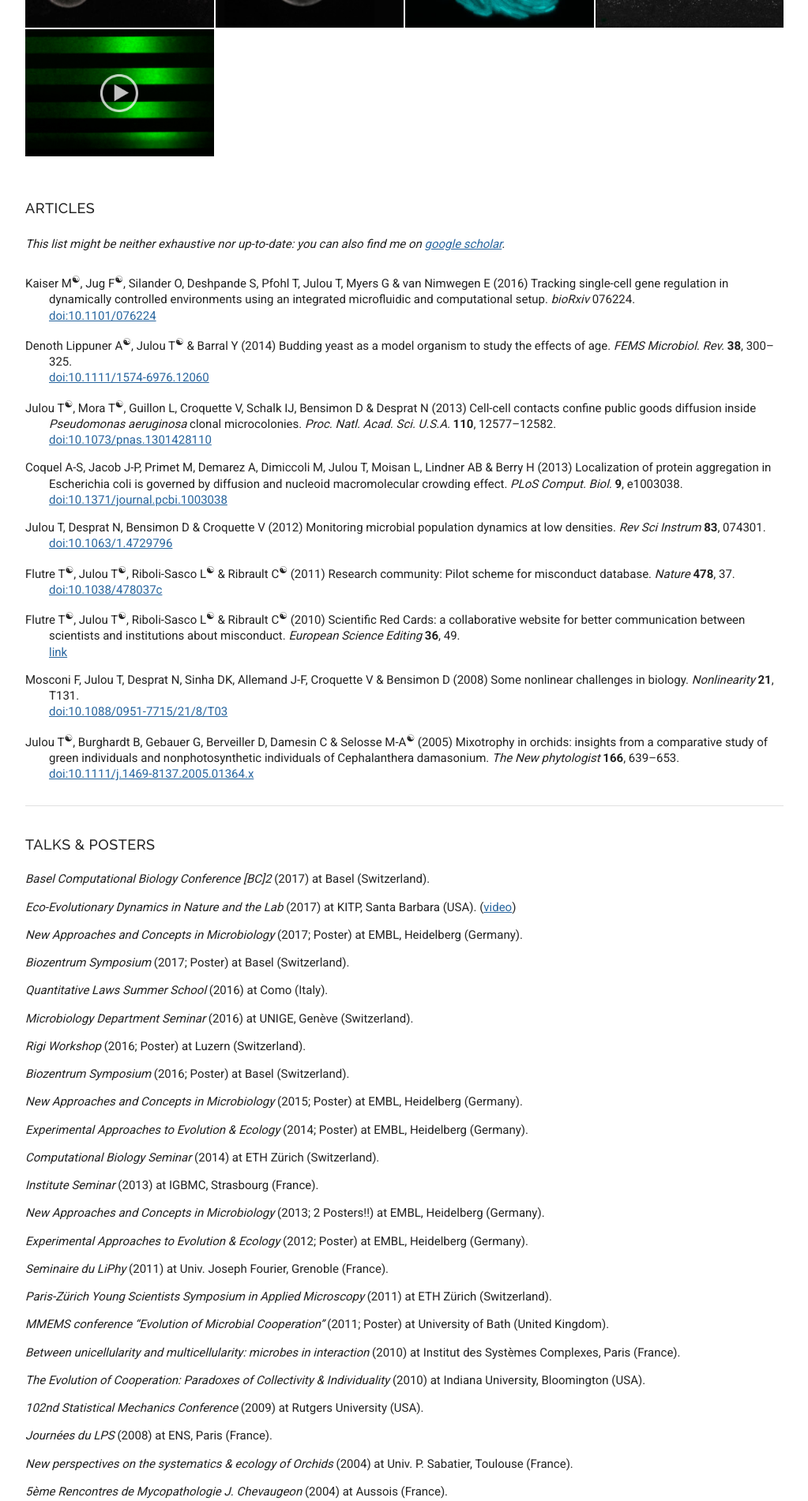
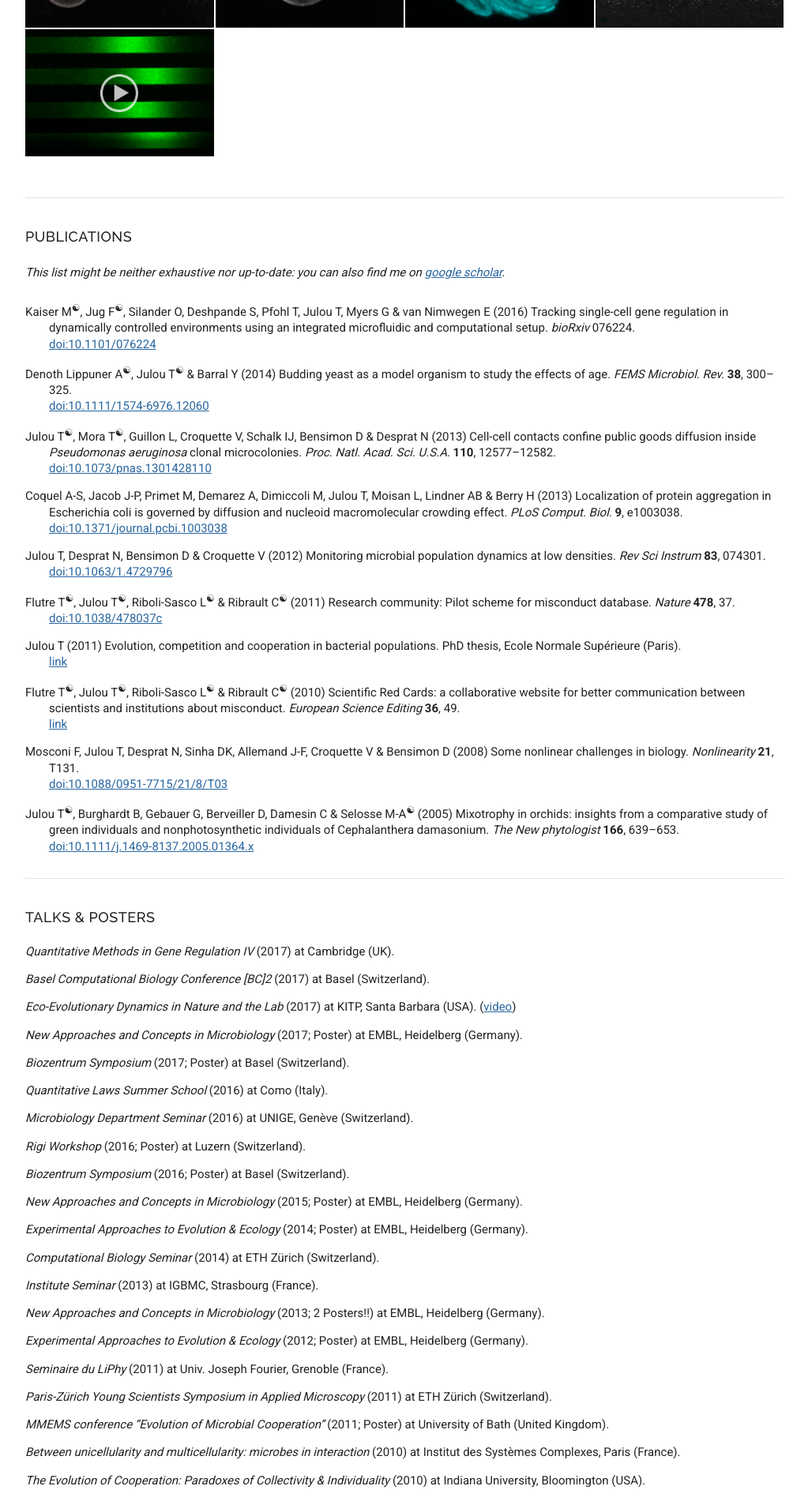
Before and after one commit to julou/julou.github.io, a Jekyll site: the page built from outputs.md, in a window 1280 px wide. Shown: the part 557-2458 px from the top of the page at 79% size, without its empty margins (128-1151 px from the left). Built offline with Jekyll 4.4.1, drawn with Linux system fonts in a browser that asks for light colours.

Commit message:
cleaned up + updated publications

```diff
--- a/_includes/bibArticles.html
+++ b/_includes/bibArticles.html
@@ -11,6 +11,8 @@
   <span class="Z3988" title="url_ver=Z39.88-2004&amp;ctx_ver=Z39.88-2004&amp;rfr_id=info%3Asid%2Fzotero.org%3A2&amp;rft_id=info%3Adoi%2F10.1063%2F1.4729796&amp;rft_id=info%3Apmid%2F22852704&amp;rft_val_fmt=info%3Aofi%2Ffmt%3Akev%3Amtx%3Ajournal&amp;rft.genre=article&amp;rft.atitle=Monitoring%20microbial%20population%20dynamics%20at%20low%20densities&amp;rft.jtitle=The%20Review%20of%20Scientific%20Instruments&amp;rft.stitle=Rev%20Sci%20Instrum&amp;rft.volume=83&amp;rft.issue=7&amp;rft.aufirst=Thomas&amp;rft.aulast=Julou&amp;rft.au=Thomas%20Julou&amp;rft.au=Nicolas%20Desprat&amp;rft.au=David%20Bensimon&amp;rft.au=Vincent%20Croquette&amp;rft.date=2012-07&amp;rft.pages=074301&amp;rft.issn=1089-7623&amp;rft.language=eng"></span>
   <div class="csl-entry" style="margin-bottom: 1em;"><span class="co-first">Flutre T</span>, <span class="co-first">Julou T</span>, <span class="co-first">Riboli-Sasco L</span> &amp; <span class="co-first">Ribrault C</span> (2011) Research community: Pilot scheme for misconduct database. <i>Nature</i> <b>478</b>, 37. <br/><a href="https://dx.doi.org/10.1038/478037c">doi:10.1038/478037c</a></div>
   <span class="Z3988" title="url_ver=Z39.88-2004&amp;ctx_ver=Z39.88-2004&amp;rfr_id=info%3Asid%2Fzotero.org%3A2&amp;rft_id=info%3Adoi%2F10.1038%2F478037c&amp;rft_id=info%3Apmid%2F21979036&amp;rft_val_fmt=info%3Aofi%2Ffmt%3Akev%3Amtx%3Ajournal&amp;rft.genre=article&amp;rft.atitle=Research%20community%3A%20Pilot%20scheme%20for%20misconduct%20database&amp;rft.jtitle=Nature&amp;rft.stitle=Nature&amp;rft.volume=478&amp;rft.issue=7367&amp;rft.aufirst=Timoth%C3%A9e&amp;rft.aulast=Flutre&amp;rft.au=Timoth%C3%A9e%20Flutre&amp;rft.au=Thomas%20Julou&amp;rft.au=Livio%20Riboli-Sasco&amp;rft.au=Claire%20Ribrault&amp;rft.date=2011-10-06&amp;rft.pages=37&amp;rft.issn=1476-4687&amp;rft.language=eng"></span>
+  <div class="csl-entry">Julou T (2011) Evolution, competition and cooperation in bacterial populations. PhD thesis, Ecole Normale Supérieure (Paris). <br/><a href="https://tel.archives-ouvertes.fr/tel-00600569/document">link</a></div>
+  <span class="Z3988" title="url_ver=Z39.88-2004&amp;ctx_ver=Z39.88-2004&amp;rfr_id=info%3Asid%2Fzotero.org%3A2&amp;rft_val_fmt=info%3Aofi%2Ffmt%3Akev%3Amtx%3Adissertation&amp;rft.title=Evolution%2C%20competition%20and%20cooperation%20in%20bacterial%20populations&amp;rft.aufirst=Thomas&amp;rft.aulast=Julou&amp;rft.au=Thomas%20Julou&amp;rft.date=2011-06-09&amp;rft.language=en"></span>
   <div class="csl-entry" style="margin-bottom: 1em;"><span class="co-first">Flutre T</span>, <span class="co-first">Julou T</span>, <span class="co-first">Riboli-Sasco L</span> &amp; <span class="co-first">Ribrault C</span> (2010) Scientific Red Cards: a collaborative website for better communication between scientists and institutions about misconduct. <i>European Science Editing</i> <b>36</b>, 49. <br/><a href="http://europeanscienceediting.eu/articles/may-2010-362/">link</a></div>
   <span class="Z3988" title="url_ver=Z39.88-2004&amp;ctx_ver=Z39.88-2004&amp;rfr_id=info%3Asid%2Fzotero.org%3A2&amp;rft_val_fmt=info%3Aofi%2Ffmt%3Akev%3Amtx%3Ajournal&amp;rft.genre=article&amp;rft.atitle=Scientific%20Red%20Cards%3A%20a%20collaborative%20website%20for%20better%20communication%20between%20scientists%20and%20institutions%20about%20misconduct&amp;rft.jtitle=European%20Science%20Editing&amp;rft.volume=36&amp;rft.issue=2&amp;rft.aufirst=T&amp;rft.aulast=Flutre&amp;rft.au=T%20Flutre&amp;rft.au=T%20Julou&amp;rft.au=L%20Riboli-Sasco&amp;rft.au=Claire%20Ribrault&amp;rft.date=2010&amp;rft.pages=49"></span>
   <div class="csl-entry" style="margin-bottom: 1em;">Mosconi F, Julou T, Desprat N, Sinha DK, Allemand J-F, Croquette V &amp; Bensimon D (2008) Some nonlinear challenges in biology. <i>Nonlinearity</i> <b>21</b>, T131. <br/><a href="https://dx.doi.org/10.1088/0951-7715/21/8/T03">doi:10.1088/0951-7715/21/8/T03</a></div>
--- a/_includes/bibPresentations.html
+++ b/_includes/bibPresentations.html
@@ -1,25 +1,26 @@
-<div class="csl-bib-body" style="line-height: 1.35; margin-left: 2em; text-indent:-2em;">
-  <div class="csl-entry" style="margin-bottom: 1em;"><i>Basel Computational Biology Conference [BC]2</i> (2017) at Basel (Switzerland).</div>
-  <div class="csl-entry" style="margin-bottom: 1em;"><i>Eco-Evolutionary Dynamics in Nature and the Lab</i> (2017) at KITP, Santa Barbara (USA). (<a href="http://online.kitp.ucsb.edu/online/ecoevo17/julou/">video</a>)</div>
-  <div class="csl-entry" style="margin-bottom: 1em;"><i>New Approaches and Concepts in Microbiology</i> (2017; Poster) at EMBL, Heidelberg (Germany).</div>
-  <div class="csl-entry" style="margin-bottom: 1em;"><i>Biozentrum Symposium</i> (2017; Poster) at Basel (Switzerland).</div>
-  <div class="csl-entry" style="margin-bottom: 1em;"><i>Quantitative Laws Summer School</i> (2016) at Como (Italy).</div>
-  <div class="csl-entry" style="margin-bottom: 1em;"><i>Microbiology Department Seminar</i> (2016) at UNIGE, Genève (Switzerland).</div>
-  <div class="csl-entry" style="margin-bottom: 1em;"><i>Rigi Workshop</i> (2016; Poster) at Luzern (Switzerland).</div>
-  <div class="csl-entry" style="margin-bottom: 1em;"><i>Biozentrum Symposium</i> (2016; Poster) at Basel (Switzerland).</div>
-  <div class="csl-entry" style="margin-bottom: 1em;"><i>New Approaches and Concepts in Microbiology</i> (2015; Poster) at EMBL, Heidelberg (Germany).</div>
-  <div class="csl-entry" style="margin-bottom: 1em;"><i>Experimental Approaches to Evolution &amp; Ecology</i> (2014; Poster) at EMBL, Heidelberg (Germany).</div>
-  <div class="csl-entry" style="margin-bottom: 1em;"><i>Computational Biology Seminar</i> (2014) at ETH Zürich (Switzerland).</div>
-  <div class="csl-entry" style="margin-bottom: 1em;"><i>Institute Seminar</i> (2013) at IGBMC, Strasbourg (France).</div>
-  <div class="csl-entry" style="margin-bottom: 1em;"><i>New Approaches and Concepts in Microbiology</i> (2013; 2 Posters!!) at EMBL, Heidelberg (Germany).</div>
-  <div class="csl-entry" style="margin-bottom: 1em;"><i>Experimental Approaches to Evolution &amp; Ecology</i> (2012; Poster) at EMBL, Heidelberg (Germany).</div>
-  <div class="csl-entry" style="margin-bottom: 1em;"><i>Seminaire du LiPhy</i> (2011) at Univ. Joseph Fourier, Grenoble (France).</div>
-  <div class="csl-entry" style="margin-bottom: 1em;"><i>Paris-Zürich Young Scientists Symposium in Applied Microscopy</i> (2011) at ETH Zürich (Switzerland).</div>
-  <div class="csl-entry" style="margin-bottom: 1em;"><i>MMEMS conference “Evolution of Microbial Cooperation”</i> (2011; Poster) at University of Bath (United Kingdom).</div>
-  <div class="csl-entry" style="margin-bottom: 1em;"><i>Between unicellularity and multicellularity: microbes in interaction</i> (2010) at Institut des Systèmes Complexes, Paris (France).</div>
-  <div class="csl-entry" style="margin-bottom: 1em;"><i>The Evolution of Cooperation: Paradoxes of Collectivity &amp; Individuality</i> (2010) at Indiana University, Bloomington (USA).</div>
-  <div class="csl-entry" style="margin-bottom: 1em;"><i>102nd Statistical Mechanics Conference</i> (2009) at Rutgers University (USA).</div>
-  <div class="csl-entry" style="margin-bottom: 1em;"><i>Journées du LPS</i> (2008) at ENS, Paris (France).</div>
-  <div class="csl-entry" style="margin-bottom: 1em;"><i>New perspectives on the systematics &amp; ecology of Orchids</i> (2004) at Univ. P. Sabatier, Toulouse (France).</div>
+<div class="csl-bib-body">
+  <div class="csl-entry"><i>Quantitative Methods in Gene Regulation IV</i> (2017) at Cambridge (UK).</div>
+  <div class="csl-entry"><i>Basel Computational Biology Conference [BC]2</i> (2017) at Basel (Switzerland).</div>
+  <div class="csl-entry"><i>Eco-Evolutionary Dynamics in Nature and the Lab</i> (2017) at KITP, Santa Barbara (USA). (<a href="http://online.kitp.ucsb.edu/online/ecoevo17/julou/">video</a>)</div>
+  <div class="csl-entry"><i>New Approaches and Concepts in Microbiology</i> (2017; Poster) at EMBL, Heidelberg (Germany).</div>
+  <div class="csl-entry"><i>Biozentrum Symposium</i> (2017; Poster) at Basel (Switzerland).</div>
+  <div class="csl-entry"><i>Quantitative Laws Summer School</i> (2016) at Como (Italy).</div>
+  <div class="csl-entry"><i>Microbiology Department Seminar</i> (2016) at UNIGE, Genève (Switzerland).</div>
+  <div class="csl-entry"><i>Rigi Workshop</i> (2016; Poster) at Luzern (Switzerland).</div>
+  <div class="csl-entry"><i>Biozentrum Symposium</i> (2016; Poster) at Basel (Switzerland).</div>
+  <div class="csl-entry"><i>New Approaches and Concepts in Microbiology</i> (2015; Poster) at EMBL, Heidelberg (Germany).</div>
+  <div class="csl-entry"><i>Experimental Approaches to Evolution &amp; Ecology</i> (2014; Poster) at EMBL, Heidelberg (Germany).</div>
+  <div class="csl-entry"><i>Computational Biology Seminar</i> (2014) at ETH Zürich (Switzerland).</div>
+  <div class="csl-entry"><i>Institute Seminar</i> (2013) at IGBMC, Strasbourg (France).</div>
+  <div class="csl-entry"><i>New Approaches and Concepts in Microbiology</i> (2013; 2 Posters!!) at EMBL, Heidelberg (Germany).</div>
+  <div class="csl-entry"><i>Experimental Approaches to Evolution &amp; Ecology</i> (2012; Poster) at EMBL, Heidelberg (Germany).</div>
+  <div class="csl-entry"><i>Seminaire du LiPhy</i> (2011) at Univ. Joseph Fourier, Grenoble (France).</div>
+  <div class="csl-entry"><i>Paris-Zürich Young Scientists Symposium in Applied Microscopy</i> (2011) at ETH Zürich (Switzerland).</div>
+  <div class="csl-entry"><i>MMEMS conference “Evolution of Microbial Cooperation”</i> (2011; Poster) at University of Bath (United Kingdom).</div>
+  <div class="csl-entry"><i>Between unicellularity and multicellularity: microbes in interaction</i> (2010) at Institut des Systèmes Complexes, Paris (France).</div>
+  <div class="csl-entry"><i>The Evolution of Cooperation: Paradoxes of Collectivity &amp; Individuality</i> (2010) at Indiana University, Bloomington (USA).</div>
+  <div class="csl-entry"><i>102nd Statistical Mechanics Conference</i> (2009) at Rutgers University (USA).</div>
+  <div class="csl-entry"><i>Journées du LPS</i> (2008) at ENS, Paris (France).</div>
+  <div class="csl-entry"><i>New perspectives on the systematics &amp; ecology of Orchids</i> (2004) at Univ. P. Sabatier, Toulouse (France).</div>
   <div class="csl-entry"><i>5ème Rencontres de Mycopathologie J. Chevaugeon</i> (2004) at Aussois (France).</div>
 </div>
--- a/assets/custom.scss
+++ b/assets/custom.scss
@@ -115,7 +115,14 @@ article {
 }
 
 .csl-bib-body {
-  margin-bottom: 2.5rem;
+  line-height: 1.35;
+  margin-left: 2em;
+  text-indent:-2em;
+  margin-bottom: 1.5rem;
+}
+
+.csl-entry {
+  margin-bottom: 1em;
 }
 
 
--- a/outputs.md
+++ b/outputs.md
@@ -15,8 +15,9 @@ lightgallery: true
 - temp gradient
 {%- endcomment -%}
 
+<hr>
 
-## Articles
+## Publications
 
 _This list might be neither exhaustive nor up-to-date: you can also find me on [google scholar](https://scholar.google.com/citations?user=prpTE68AAAAJ)._
 
```
